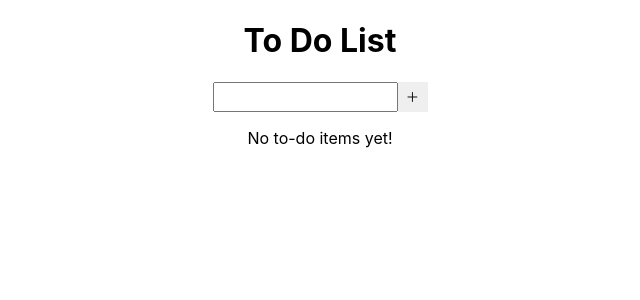
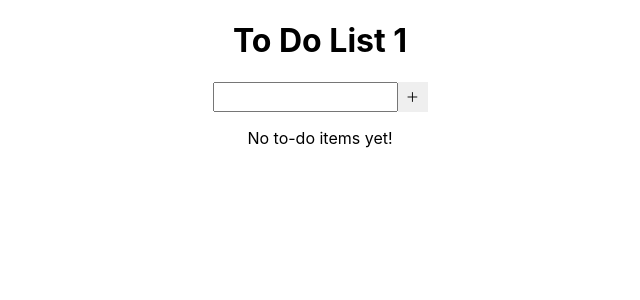
Before and after one commit to sivamw6/just-a-todo, a React (Create React App) app: page / in a window 1280 px wide. Shown: the top 300 px of the page, without its empty margins (320-960 px from the left). Built offline with nearby package versions, Linux system fonts and the light colour scheme.

Commit message:
Add 1 to title

```diff
--- a/src/App.js
+++ b/src/App.js
@@ -6,7 +6,7 @@ function App() {
   return (
     <div className="App">
       <header>
-        <h1>To Do List</h1>
+        <h1>To Do List 1</h1>
         <form>
 
         </form>
```
